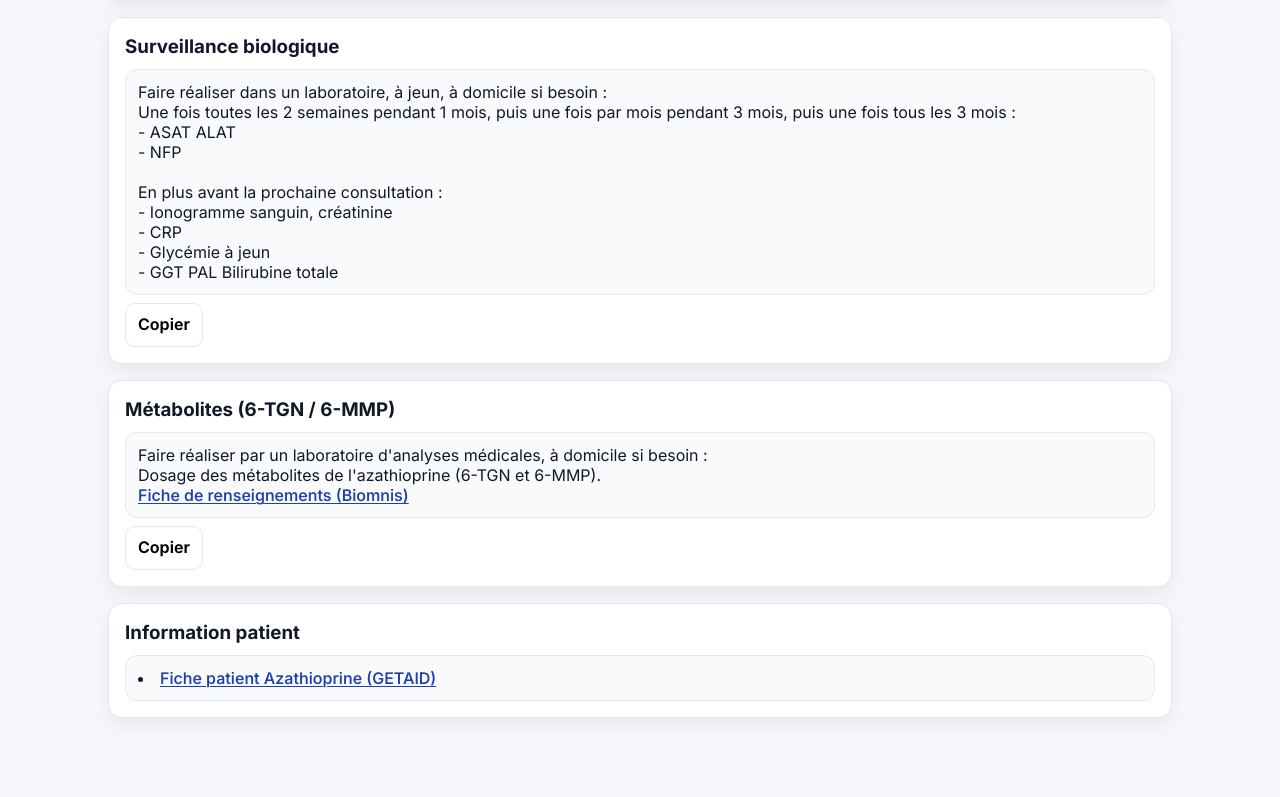
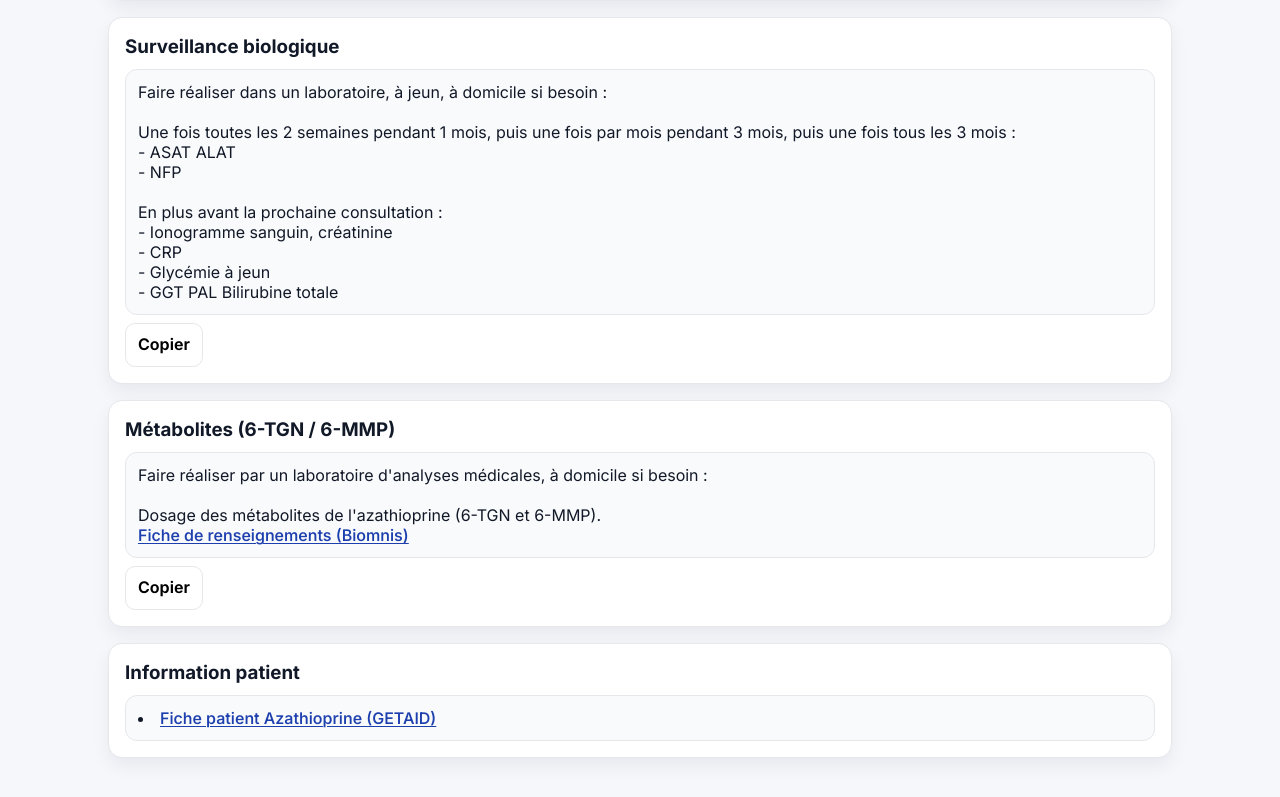
Before and after one commit to BBertcode/internoclic, a plain HTML site: page azathioprine.html in a window 1280 px wide. Shown: the part 775-1572 px from the top of the page. Before the commit the page ends 1537 px from the top, so only its background shows below. Drawn offline with Linux system fonts and the light colour scheme.

Commit message:
Enhance readability with line breaks in azathioprine.html
Added line breaks for improved readability in surveillance and metabolites sections.

```diff
--- a/azathioprine.html
+++ b/azathioprine.html
@@ -63,7 +63,7 @@
 <div class="ordo1">
 <h3 class="titre-ordo">Surveillance biologique</h3>
 <p class="ordo2">
-            Faire réaliser dans un laboratoire, à jeun, à domicile si besoin :<br/>
+            Faire réaliser dans un laboratoire, à jeun, à domicile si besoin :<br/><br/>
         Une fois toutes les 2 semaines pendant 1 mois, puis une fois par mois pendant 3 mois, puis une fois tous les 3 mois :<br/>
             - ASAT ALAT<br/>
             - NFP<br/><br/>
@@ -79,7 +79,8 @@
 <div class="ordo1">
 <h3 class="titre-ordo">Métabolites (6-TGN / 6-MMP)</h3>
 <p class="ordo2">
-            Faire réaliser par un laboratoire d'analyses médicales, à domicile si besoin :<br/>Dosage des métabolites de l'azathioprine (6-TGN et 6-MMP).<br/><a class="no-copy" href="https://www.eurofins-biomnis.com/referentiel/liendoc/renseignements/R24-FRC_Dosage-6TGN.pdf" target="_blank">
+            Faire réaliser par un laboratoire d'analyses médicales, à domicile si besoin :<br/><br/>
+        Dosage des métabolites de l'azathioprine (6-TGN et 6-MMP).<br/><a class="no-copy" href="https://www.eurofins-biomnis.com/referentiel/liendoc/renseignements/R24-FRC_Dosage-6TGN.pdf" target="_blank">
             Fiche de renseignements (Biomnis)
         </a>
 </p>
```
